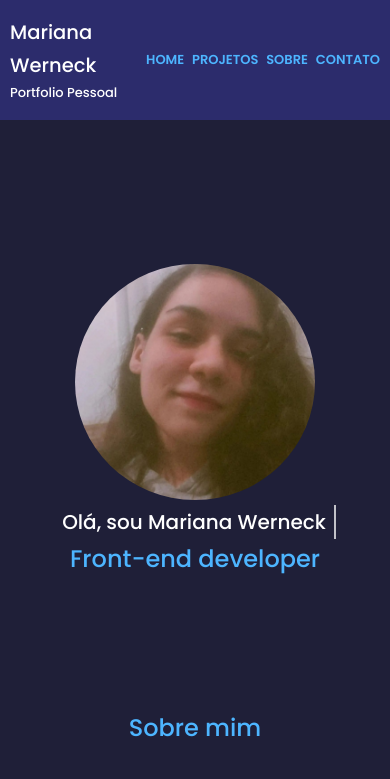
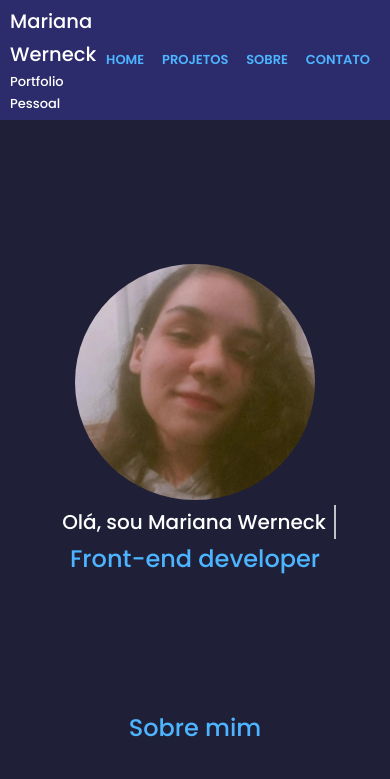
Before and after one commit to mariyzx/portfolio, a React (Create React App) app: page / in a window 390 px wide. Shown: the top 779 px of the page. Built offline with nearby package versions, Linux system fonts and the light colour scheme.

Commit message:
Correção media query mobile

```diff
--- a/src/App.css
+++ b/src/App.css
@@ -334,7 +334,6 @@ input, textarea {
     grid-template-columns: 1fr;
     gap: 2rem;
   }
-
 }
 
 @media screen and (max-width: 600px) {
@@ -349,8 +348,12 @@ input, textarea {
   }
 
   .header__container > div {
-    margin: 10px;
+    margin-left: 10px;
     padding: 0rem;
+  }
+
+  .header__container li {
+    margin-right: 10px;
   }
 
   .links-header {
@@ -385,4 +388,8 @@ input, textarea {
   form {
     width: 80%;
   }
+
+  .container.contact_container {
+    width: 80%;
+  }
 }
```
